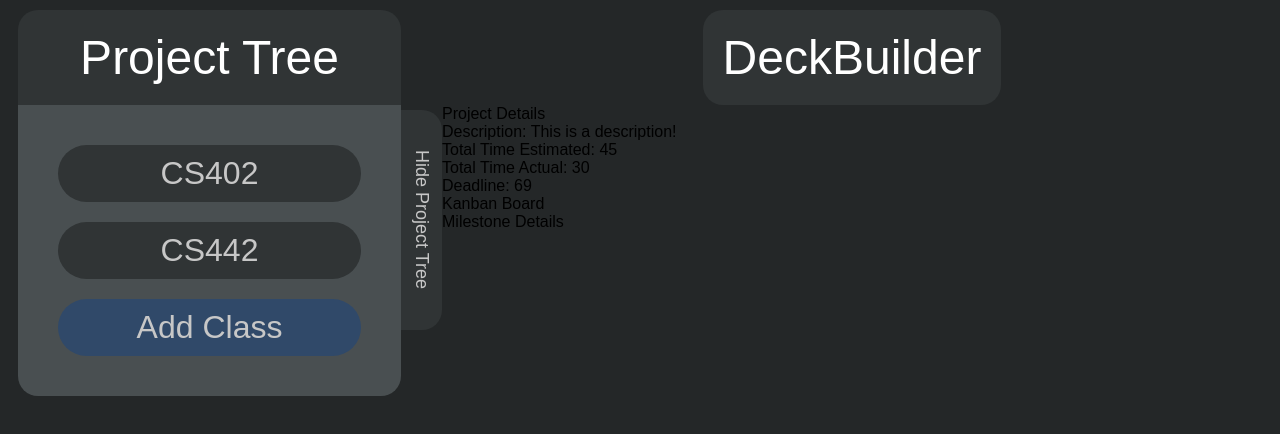
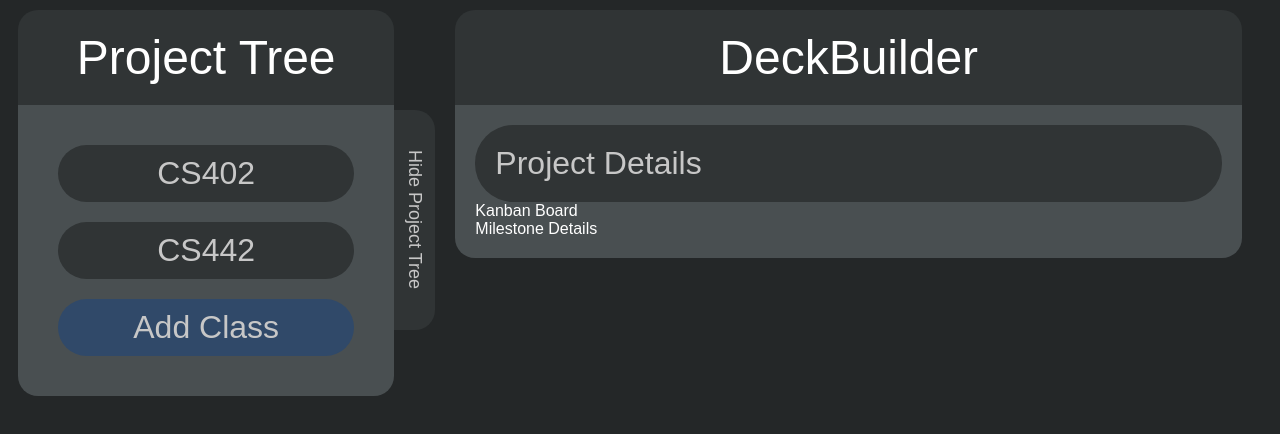
Before and after one commit to logan-larson/Storn, an Angular app in the folder client/: page /home in a window 1280 px wide. Shown: the top 434 px of the page. Built offline with nearby package versions, Linux system fonts and the light colour scheme.

Commit message:
Project Details Skeleton

```diff
--- a/client/src/app/components/home/project/project-details/project-details.component.css
+++ b/client/src/app/components/home/project/project-details/project-details.component.css
@@ -0,0 +1,30 @@
+.container {
+}
+
+.header {
+  font-size: 32px;
+  color: #c7c7c7;
+  padding: 20px;
+  background-color: #303435;
+  border-radius: 38px;
+}
+
+.selected {
+  border-bottom-left-radius: 0px;
+  border-bottom-right-radius: 0px;
+  color: #fff;
+}
+
+.header:hover {
+  background-color: #3b4041;
+  color: #fff;
+  cursor: pointer;
+}
+
+.body {
+  background-color: #5c6466;
+  color: #fff;
+  padding: 20px;
+  border-bottom-left-radius: 38px;
+  border-bottom-right-radius: 38px;
+}
--- a/client/src/app/components/home/project/project-details/project-details.component.html
+++ b/client/src/app/components/home/project/project-details/project-details.component.html
@@ -1,9 +1,17 @@
 <div class="container">
-  <div class="header">Project Details</div>
-  <div class="body">
+  <div class="header" [class.selected]="selected" (click)="changeSelected()">
+    Project Details
+  </div>
+  <div *ngIf="selected" class="body">
     <div>Description: {{ details.description }}</div>
     <div>Total Time Estimated: {{ details.totalTimeEstimated }}</div>
     <div>Total Time Actual: {{ details.totalTimeActual }}</div>
     <div>Deadline: {{ details.deadline }}</div>
+    <div class="button" (click)="editProjectDetails()">
+      Edit Project Details
+    </div>
   </div>
 </div>
+<div *ngIf="showEditProjectDetailsComponent">
+  <!-- <app-edit-project-details [class]="class" (close)="closeEditProjectDetails($event)"><app-edit-project-details> -->
+</div>
--- a/client/src/app/components/home/project/project-details/project-details.component.ts
+++ b/client/src/app/components/home/project/project-details/project-details.component.ts
@@ -1,4 +1,5 @@
 import { Component, OnInit, Input } from '@angular/core';
+import { VirtualTimeScheduler } from 'rxjs';
 import { ProjectDetails } from 'src/app/models/ProjectDetails';
 
 @Component({
@@ -9,10 +10,25 @@ import { ProjectDetails } from 'src/app/models/ProjectDetails';
 export class ProjectDetailsComponent implements OnInit {
 
   @Input() details: ProjectDetails;
+  selected: boolean = false;
+  showEditProjectDetailsComponent: boolean = false;
+
 
   constructor() { }
 
   ngOnInit(): void {
   }
 
+  changeSelected() {
+    this.selected = !this.selected;
+  }
+
+  editProjectDetails() {
+    this.showEditProjectDetailsComponent = true;
+  }
+
+  closeEditProjectDetails() {
+    this.showEditProjectDetailsComponent = false;
+  }
+
 }
--- a/client/src/app/components/home/project/project.component.css
+++ b/client/src/app/components/home/project/project.component.css
@@ -1,13 +1,22 @@
 .container {
+  padding: 0px 20px;
+  color: #fff;
 }
 
 .title {
   font-size: 48px;
-  color: #fff;
   background-color: #303435;
-  border-radius: 20px;
+  border-top-left-radius: 20px;
+  border-top-right-radius: 20px;
   text-align: center;
-  width: fit-content;
   padding: 20px;
   margin: auto;
 }
+
+.body {
+  background-color: #494f51;
+  border-bottom-left-radius: 20px;
+  border-bottom-right-radius: 20px;
+  padding: 20px;
+  margin: auto;
+}
--- a/client/src/app/components/home/project/project.component.html
+++ b/client/src/app/components/home/project/project.component.html
@@ -1,8 +1,8 @@
 <div class="container">
   <div class="title">{{ project.name }}</div>
-  <div>
+  <div class="body">
     <app-project-details [details]="project.details"></app-project-details>
+    <div>Kanban Board</div>
+    <div>Milestone Details</div>
   </div>
-  <div>Kanban Board</div>
-  <div>Milestone Details</div>
 </div>
```
